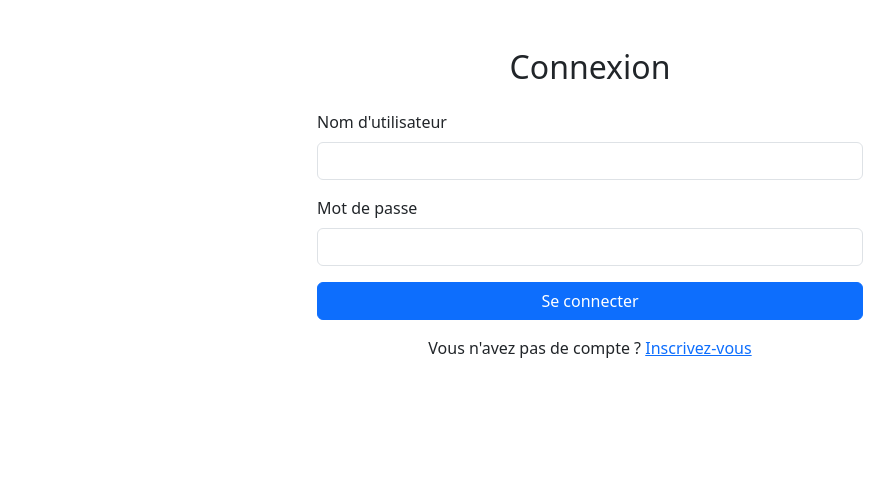
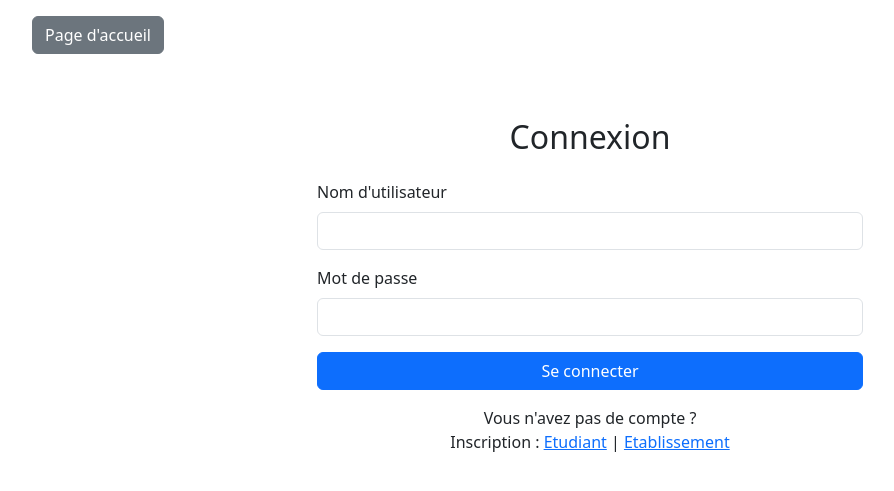
Before and after one commit to aZor9/Django-SN2, a Django app: page /login/ in a window 1280 px wide. Shown: the top 491 px of the page, without its empty margins (50-944 px from the left). Run offline with Django 5.2, Linux system fonts and the light colour scheme.

Commit message:
btn inscirption et btn retour

```diff
--- a/Django/Parcoursup/templates/login.html
+++ b/Django/Parcoursup/templates/login.html
@@ -9,6 +9,9 @@
 </head>
 
 <body>
+    <div class="container">
+        <a class="btn btn-secondary my-3" href="{% url 'home' %}">Page d'accueil</a>
+    </div>
     <div class="container">
         <div class="row justify-content-center mt-5">
             <div class="col-md-6">
@@ -42,7 +45,8 @@
                 </form>
 
                 <p class="text-center mt-3">
-                    Vous n'avez pas de compte ? <a href="{% url 'home' %}">Inscrivez-vous</a>
+                    Vous n'avez pas de compte ? <br>
+                    Inscription : <a href="{% url 'register_etudiant' %}">Etudiant</a> | <a href="{% url 'register_etablissement' %}">Etablissement</a>
                 </p>
             </div>
         </div>
--- a/Django/Parcoursup/templates/register_etablissement.html
+++ b/Django/Parcoursup/templates/register_etablissement.html
@@ -7,6 +7,9 @@
     <link href="https://cdn.jsdelivr.net/npm/bootstrap@5.3.0-alpha1/dist/css/bootstrap.min.css" rel="stylesheet">
 </head>
 <body>
+    <div class="container">
+        <a class="btn btn-secondary my-3" href="{% url 'home' %}">Page d'accueil</a>
+    </div>
     <div class="container mt-5">
         <div class="row justify-content-center">
             <div class="col-md-6">
--- a/Django/Parcoursup/templates/register_student.html
+++ b/Django/Parcoursup/templates/register_student.html
@@ -7,6 +7,9 @@
     <link href="https://cdn.jsdelivr.net/npm/bootstrap@5.3.0-alpha1/dist/css/bootstrap.min.css" rel="stylesheet">
 </head>
 <body>
+    <div class="container">
+        <a class="btn btn-secondary my-3" href="{% url 'home' %}">Page d'accueil</a>
+    </div>
     <div class="container mt-5">
         <div class="row justify-content-center">
             <div class="col-md-6">
```
